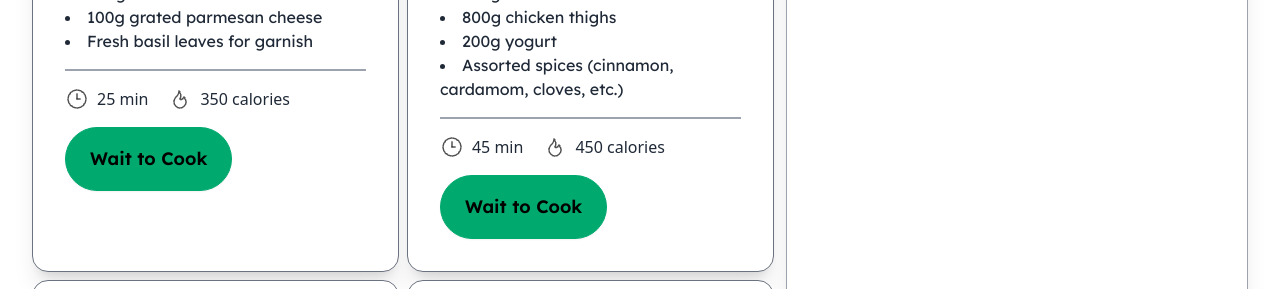
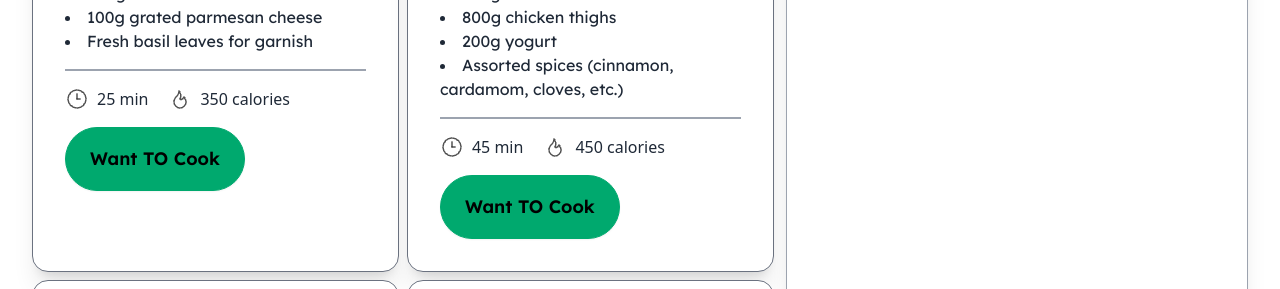
Before and after one commit to Oishee90/a7-cheff-table-website, a React (Vite) app: page / in a window 1280 px wide. Shown: the part 1640-1929 px from the top of the page. Built offline with nearby package versions, Linux system fonts and the light colour scheme.

Commit message:
some functiona problem solved

```diff
--- a/src/App.jsx
+++ b/src/App.jsx
@@ -90,7 +90,7 @@ cart.map((item, index) => (
 
 
       <tr key={index} className="hover">
-        <th>{item.recipe_id}</th>
+        <th>{index+1}</th>
         <td>{item.recipe_name}</td>
         <td>{item.preparing_time}</td>
         <td>{item.calories}</td>
--- a/src/Component/Recipies/Recipies.jsx
+++ b/src/Component/Recipies/Recipies.jsx
@@ -32,7 +32,7 @@ const Recipies = ({recipe,  handleCart}) => {
       <div className='flex '><img src={fireImage} alt="" /> <p className='ml-2'>{recipe.calories}</p></div>
      </div>
      <div className='text-left mt-4'>
-     <button onClick={()=> handleCart(recipe)} className="btn text-xl font-lexend  btn-success hover:bg-green-700 btn-xs sm:btn-sm md:btn-md lg:btn-lg rounded-full">Wait to Cook</button>
+     <button onClick={()=> handleCart(recipe)} className="btn text-xl font-lexend  btn-success hover:bg-green-700 btn-xs sm:btn-sm md:btn-md lg:btn-lg rounded-full">Want TO Cook</button>
      </div>
     </div>
     </div>
```
